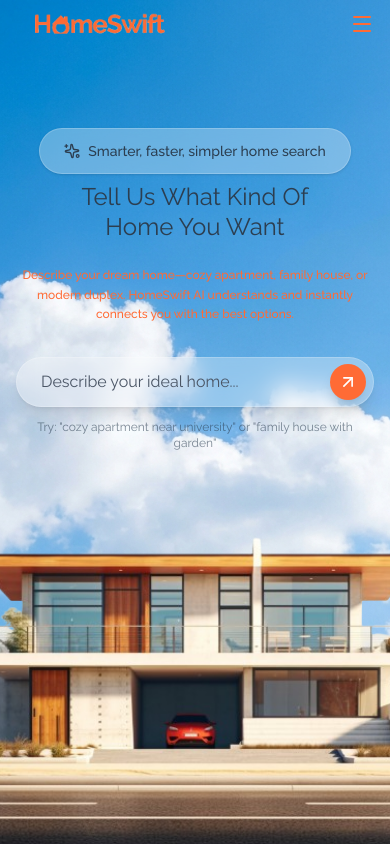
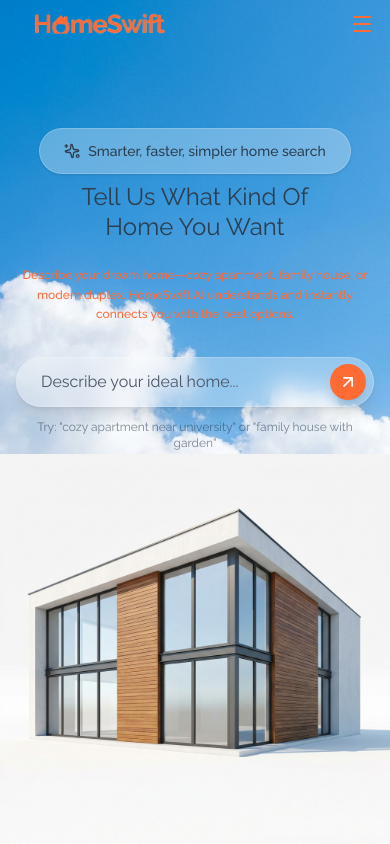
Before and after one commit to brendanx22/HomeSwift.co, a React (Vite) app: page / in a window 390 px wide. Built offline with nearby package versions, Linux system fonts and the light colour scheme.

Commit message:
feat: implement initial Home page with hero section, navigation, and mobile menu.

```diff
--- a/src/pages/Home.jsx
+++ b/src/pages/Home.jsx
@@ -53,9 +53,9 @@ const Home = () => {
         style={{ height: '100%' }}
       >
         <img
-          src="/images/illustration-user.png"
+          src="/images/illustration-clear.png"
           alt="Modern Home Illustration"
-          className="w-full h-[50vh] object-cover object-bottom"
+          className="w-full h-[50vh] object-contain object-bottom"
           style={{ marginBottom: '0' }}
         />
       </div>
```
Also changed, not shown: public/images/illustration-clear.png (added).
